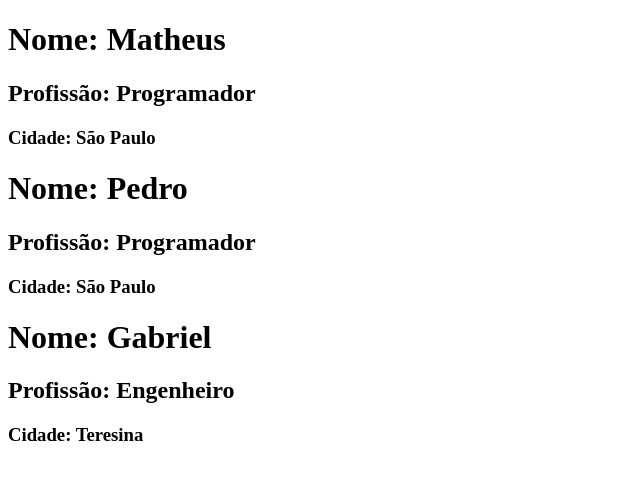
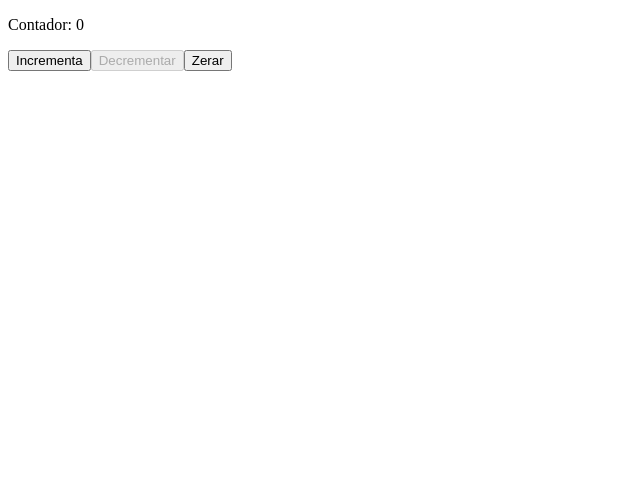
Before and after one commit to Golozeimas/Desafios_diarios, a React (Vite) app in the folder ReactJS/: page / in a window 1280 px wide. Shown: the top 480 px of the page, without its empty margins (0-640 px from the left). Built offline with nearby package versions, Linux system fonts and the light colour scheme.

Commit message:
feat: adiciona desafio de contagem para o repositório

```diff
--- a/ReactJS/src/components/Counter.tsx
+++ b/ReactJS/src/components/Counter.tsx
@@ -1,5 +1,30 @@
+import { useState } from "react";
 
 function Contador(){
+    const [count, setCount] = useState(0)
+
+    function incrementa(){
+        setCount(count + 1)
+    }
+
+    function decrementa(){
+        if(count === 0){
+            alert("contador não pode ficar abaixo de zero")
+            return
+        }
+        setCount(count - 1)
+    }
+
+    return (
+        <div>
+            <p>Contador: {count}</p>
+            <button onClick={incrementa}> Incrementa </button>
+            <button onClick={decrementa} disabled={count === 0}> Decrementar </button>
+            <button onClick={()=>{setCount(0)}}> Zerar </button>
+        </div>
+    )
+
+
 }
 
 export default Contador;
--- a/ReactJS/src/main.tsx
+++ b/ReactJS/src/main.tsx
@@ -1,11 +1,8 @@
 import { StrictMode } from 'react'
 import { createRoot } from 'react-dom/client'
-import UserCard from './components/UserCard'
-
+import Count from './components/Counter'
 createRoot(document.getElementById('root')!).render(
   <StrictMode>
-    <UserCard nome="Matheus" profissao="Programador" cidade="São Paulo" />
-    <UserCard nome="Pedro" profissao="Programador" cidade="São Paulo" />
-    <UserCard nome="Gabriel" profissao="Engenheiro" cidade="Teresina"/>
+    <Count />
   </StrictMode>,
 )
```
